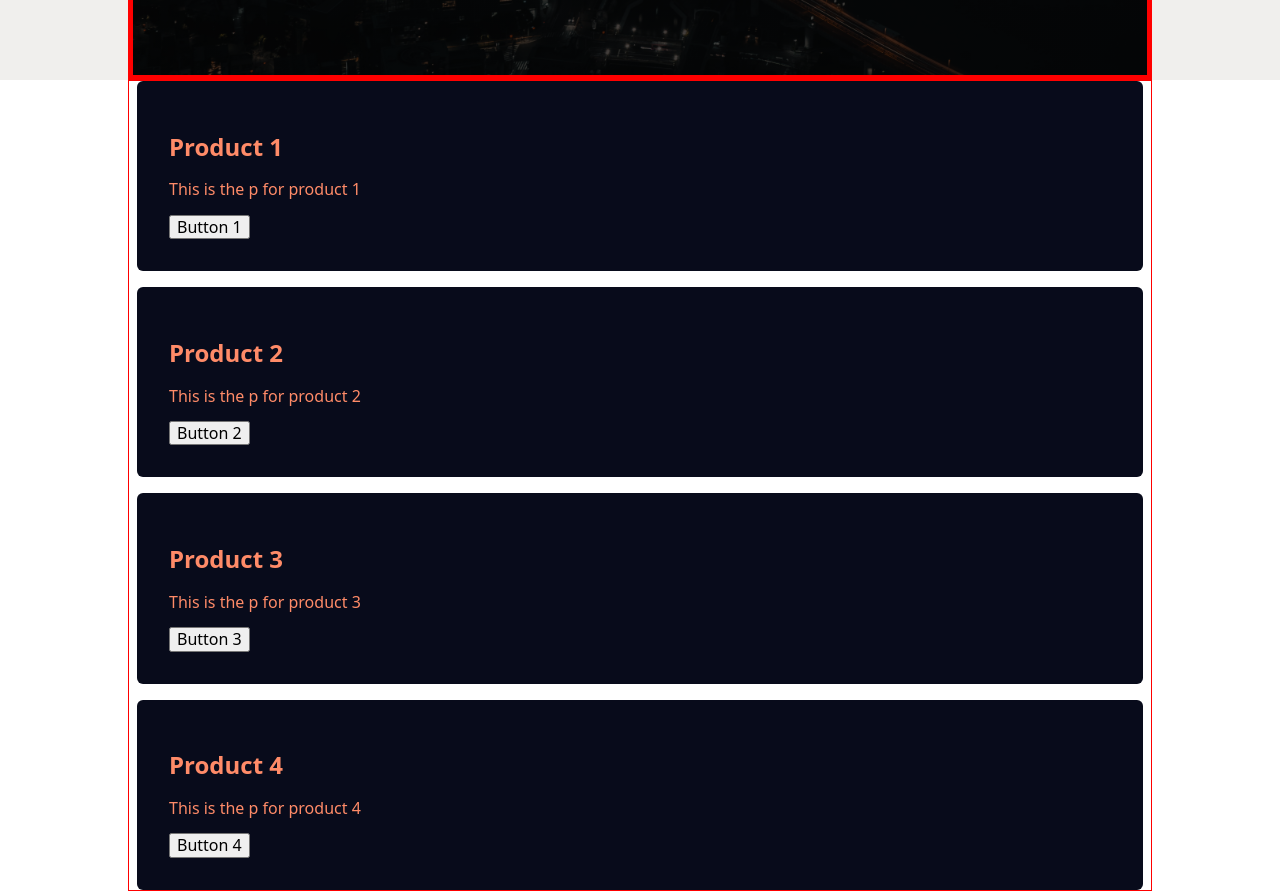
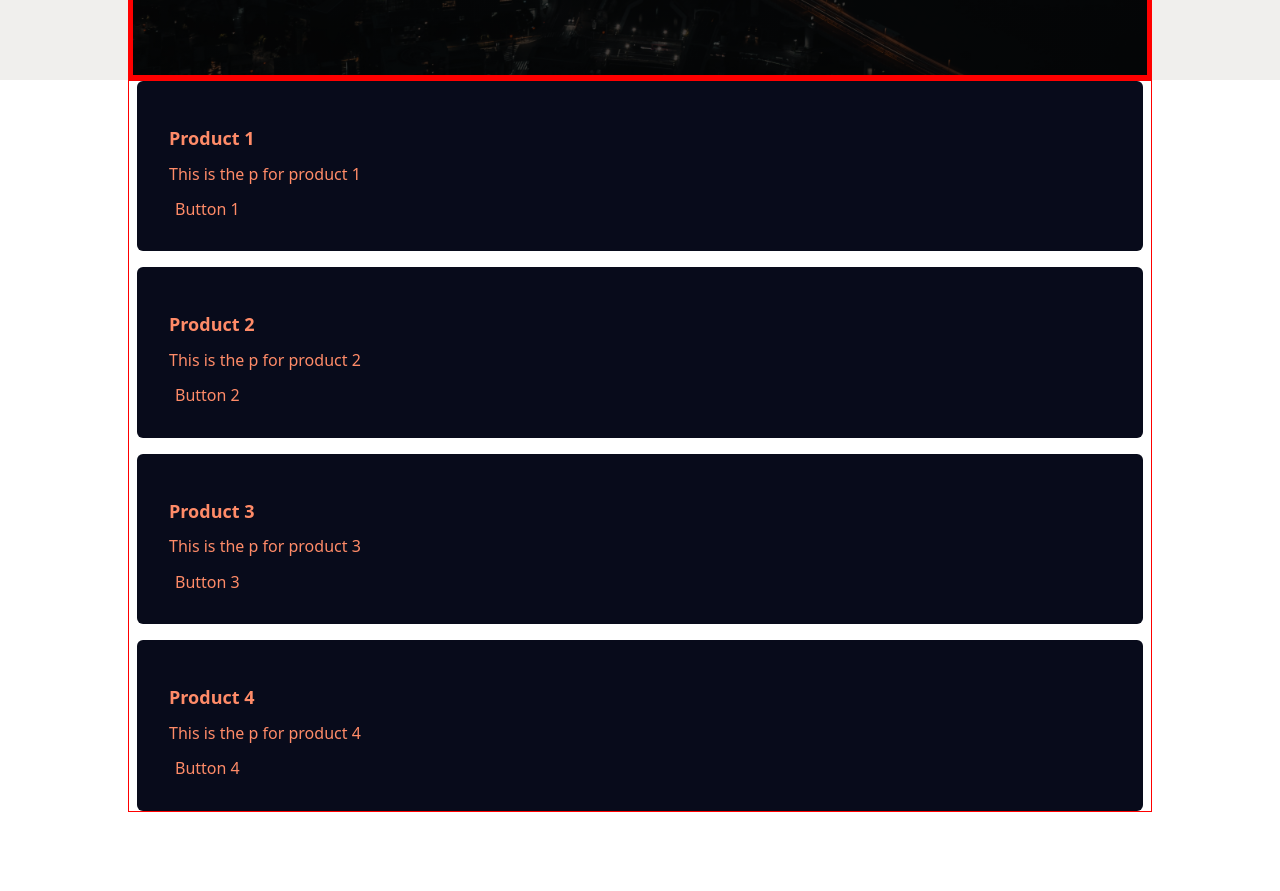
Before and after one commit to gregmjsco/odin-react-shopping, a React (Vite) app in the folder react-shopping-cart/: page / in a window 1280 px wide. Shown: the part 720-1611 px from the top of the page. After the commit the page ends 1532 px from the top, so only its background shows below. Built offline with nearby package versions, Linux system fonts and the light colour scheme.

Commit message:
Reset button styles

```diff
--- a/react-shopping-cart/src/components/Shop/Shop.jsx
+++ b/react-shopping-cart/src/components/Shop/Shop.jsx
@@ -5,23 +5,23 @@ function Shop(){
         <section className="shop container">
             <div className="shop__grid-container">
                 <div className='shop__box shop__box--0margin'>
-                    <h2>Product 1</h2>
-                    <p>This is the p for product 1</p>
+                    <h2 className='shop__box__title'>Product 1</h2>
+                    <p className='shop__box__description'>This is the p for product 1</p>
                     <button>Button 1</button>
                 </div>
                 <div className='shop__box'>
-                    <h2>Product 2</h2>
-                    <p>This is the p for product 2</p>
+                    <h2 className='shop__box__title'>Product 2</h2>
+                    <p className='shop__box__description'>This is the p for product 2</p>
                     <button>Button 2</button>
                 </div>
                 <div className='shop__box'>
-                    <h2>Product 3</h2>
-                    <p>This is the p for product 3</p>
+                    <h2 className='shop__box__title'>Product 3</h2>
+                    <p className='shop__box__description'>This is the p for product 3</p>
                     <button>Button 3</button>
                 </div>
                 <div className='shop__box'>
-                    <h2>Product 4</h2>
-                    <p>This is the p for product 4</p>
+                    <h2 className='shop__box__title'>Product 4</h2>
+                    <p className='shop__box__description'>This is the p for product 4</p>
                     <button>Button 4</button>
                 </div>
             </div>
--- a/react-shopping-cart/src/index.css
+++ b/react-shopping-cart/src/index.css
@@ -284,3 +284,11 @@ body {
   margin: 0 auto;
   background-color: var(--background-grey);
 }
+
+button {
+	border: none;
+	background: none;
+	cursor: pointer;
+	color: inherit;
+	font-family: inherit;
+}
```
